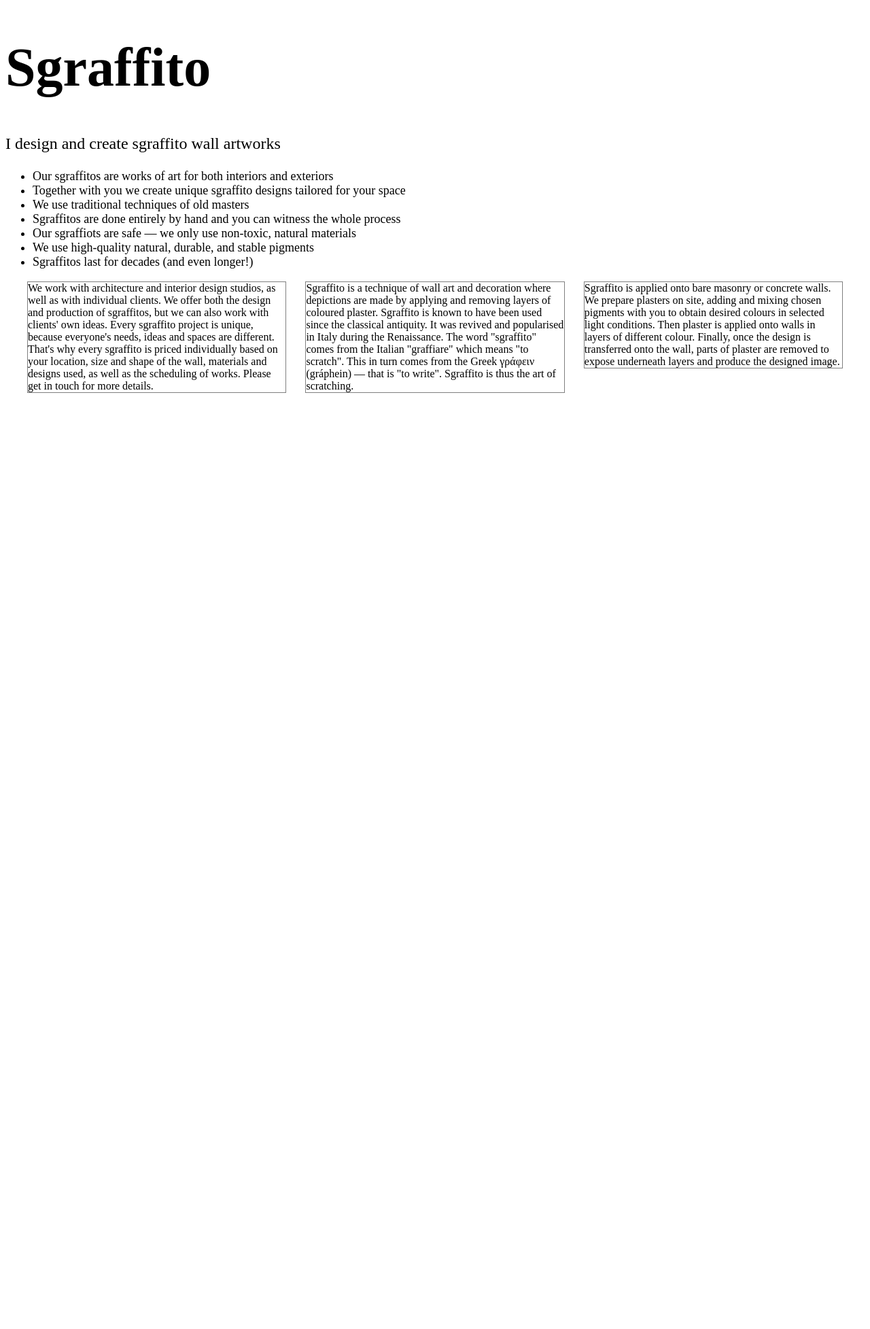
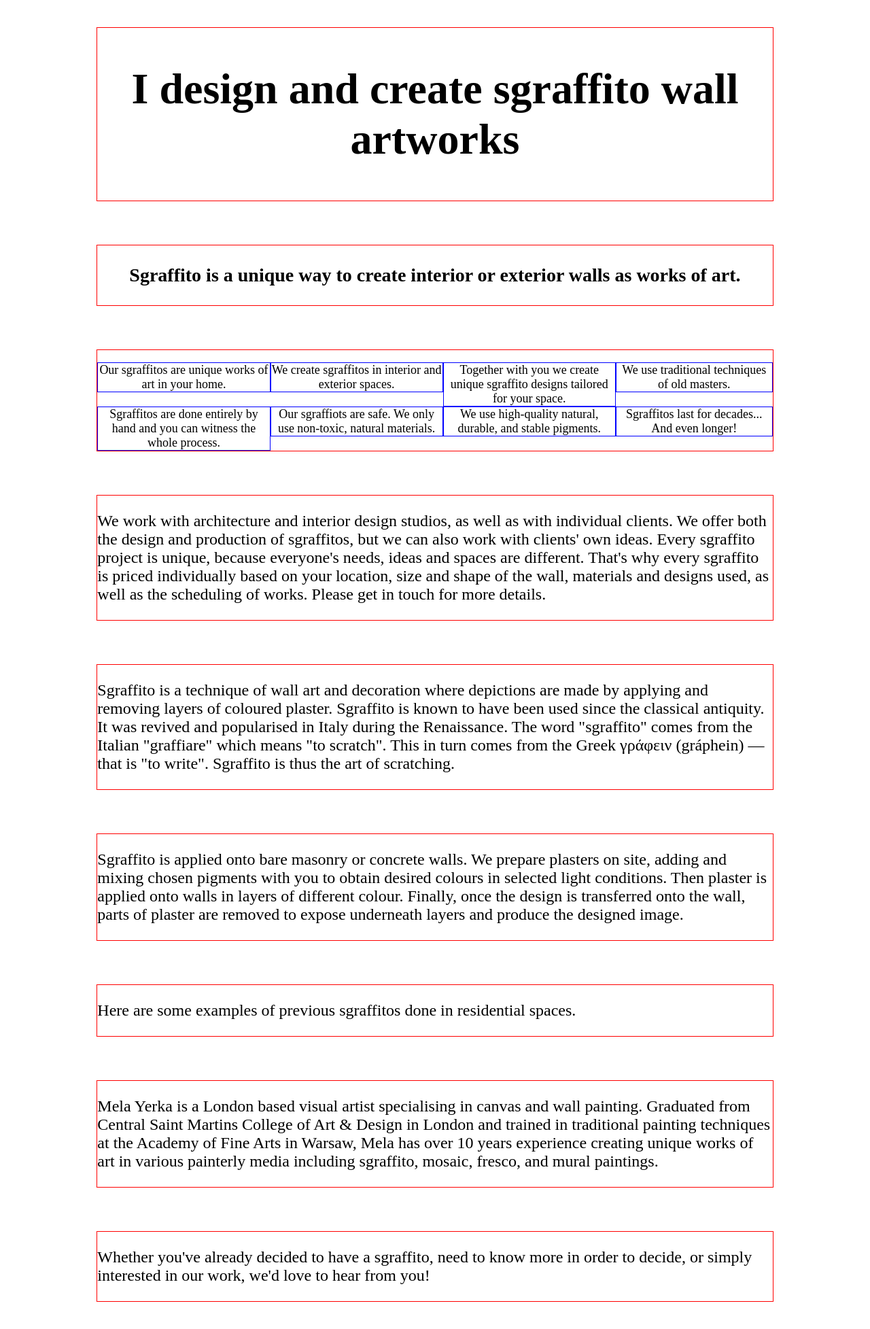
Before and after one commit to marek-kultys/trowel-and-lime, a Jekyll site: the page built from index.html, in a window 1280 px wide. Shown: the whole page at 68% size. Built offline with Jekyll 4.4.1, drawn with Linux system fonts in a browser that asks for light colours; some web fonts are replaced; before the commit the page ends 900 px from its top, so only the background shows below that.

Commit message:
Initial copy flesh out

```diff
--- a/_includes/head.html
+++ b/_includes/head.html
@@ -16,7 +16,6 @@
 
       <!-- Custom styles for this template -->
       <link href="/css/styles.css" rel="stylesheet">
-      <link href="https://fonts.googleapis.com/css?family=Scope+One" rel="stylesheet">
 
       <!-- HTML5 shim and Respond.js IE8 support of HTML5 elements and media queries -->
       <!--[if lt IE 9]>
--- a/css/styles.scss
+++ b/css/styles.scss
@@ -8,10 +8,14 @@
 $S: new-breakpoint(max-width 480px);
 $M: new-breakpoint(max-width 768px);
 
+// Link font
+@import 'https://fonts.googleapis.com/css?family=Scope+One&subset=latin-ext';
+
+
 // Globals
 html {
     overflow-y: scroll; // Fixing jumping scroll bar when page overflows
-	 overflow-x: ignore;
+	 overflow-x: hidden;;
     position: relative;
     min-height: 100%;
 }
@@ -25,25 +29,55 @@ body {
 }
 
 h1 {
-   font-size: 80px;
+   font-size: 64px;
+   text-align: center;
+}
+
+h3 {
+   font-size: 28px;
+   text-align: center;
 }
 
 p {
    font-size: 24px;
 }
 
-ul {
-   font-size: 18px;
+main {
+   @include outer-container;
+   @include media($M) {
+      margin-left: 15px;
+      margin-right: 15px;
+   }
 }
 
-.container {
-
-   @include outer-container;
-   .box {
-      border: 1px solid gray;
-      @include span-columns(4);
-      @include media($M) {
-         @include span-columns(12);
-      }
+section {
+   border: 1px solid red;
+   @include span-columns(10);
+   @include shift(1);
+   margin-top: 2em;
+   margin-bottom: 2em;
+   @include media($M) {
+      @include span-columns(12);
+      @include shift(0);
    }
 }
+
+ul {
+   padding: 0px;
+   font-size: 18px;
+   text-align: center;
+   margin-top: 1em;
+   margin-bottom: 3em;
+}
+ul:last-child {
+   margin-bottom: 1em;
+}
+
+li {
+   border: 1px solid blue;
+   @include span-columns(3, block-collapse);
+   @include media($M) {
+      @include span-columns(12, block-collapse);
+      max-width: 100%;
+   }
+}
--- a/index.html
+++ b/index.html
@@ -3,28 +3,67 @@ layout: main
 title: Sgraffito | Home
 label: home
 ---
-<h1>Sgraffito</h1>
+<main>
+   <section>
+      <h1>
+         I design and create sgraffito wall artworks
+      </h1>
+   </section>
 
-<p>I design and create sgraffito wall artworks</p>
+   <section>
+      <h3>
+         Sgraffito is a unique way to create interior or exterior walls as works of art.
+      </h3>
+   </section>
 
-<ul>
-   <li>Our sgraffitos are works of art for both interiors and exteriors</li>
-   <li>Together with you we create unique sgraffito designs tailored for your space</li>
-   <li>We use traditional techniques of old masters</li>
-   <li>Sgraffitos are done entirely by hand and you can witness the whole process</li>
-   <li>Our sgraffiots are safe — we only use non-toxic, natural materials</li>
-   <li>We use high-quality natural, durable, and stable pigments</li>
-   <li>Sgraffitos last for decades (and even longer!)</li>
-</ul>
+   <section>
+      <ul>
+         <li>Our sgraffitos are unique works of art in your home.</li>
+         <li>We create sgraffitos in interior and exterior spaces.</li>
+         <li>Together with you we create unique sgraffito designs tailored for your space.</li>
+         <li>We use traditional techniques of old masters.</li>
+      </ul>
+      <ul>
+         <li>Sgraffitos are done entirely by hand and you can witness the whole process.</li>
+         <li>Our sgraffiots are safe. We only use non-toxic, natural materials.</li>
+         <li>We use high-quality natural, durable, and stable pigments.</li>
+         <li>Sgraffitos last for decades... And even longer!</li>
+      </ul>
+   </section>
 
-<div class="container">
-   <div class="box">
-      We work with architecture and interior design studios, as well as with individual clients. We offer both the design and production of sgraffitos, but we can also work with clients' own ideas. Every sgraffito project is unique, because everyone's needs, ideas and spaces are different. That's why every sgraffito is priced individually based on your location, size and shape of the wall, materials and designs used, as well as the scheduling of works. Please get in touch for more details.
-   </div>
-   <div class="box">
-      Sgraffito is a technique of wall art and decoration where depictions are made by applying and removing layers of coloured plaster. Sgraffito is known to have been used since the classical antiquity. It was revived and popularised in Italy during the Renaissance. The word "sgraffito" comes from the Italian "graffiare" which means "to scratch". This in turn comes from the Greek γράφειν (gráphein) — that is "to write". Sgraffito is thus the art of scratching.
-   </div>
-   <div class="box">
-      Sgraffito is applied onto bare masonry or concrete walls. We prepare plasters on site, adding and mixing chosen pigments with you to obtain desired colours in selected light conditions. Then plaster is applied onto walls in layers of different colour. Finally, once the design is transferred onto the wall, parts of plaster are removed to expose underneath layers and produce the designed image.
-   </div>
-</div>
+   <section>
+      <p>
+         We work with architecture and interior design studios, as well as with individual clients. We offer both the design and production of sgraffitos, but we can also work with clients' own ideas. Every sgraffito project is unique, because everyone's needs, ideas and spaces are different. That's why every sgraffito is priced individually based on your location, size and shape of the wall, materials and designs used, as well as the scheduling of works. Please get in touch for more details.
+      </p>
+   </section>
+
+   <section>
+      <p>
+         Sgraffito is a technique of wall art and decoration where depictions are made by applying and removing layers of coloured plaster. Sgraffito is known to have been used since the classical antiquity. It was revived and popularised in Italy during the Renaissance. The word "sgraffito" comes from the Italian "graffiare" which means "to scratch". This in turn comes from the Greek γράφειν (gráphein) — that is "to write". Sgraffito is thus the art of scratching.
+      </p>
+   </section>
+
+   <section>
+      <p>
+         Sgraffito is applied onto bare masonry or concrete walls. We prepare plasters on site, adding and mixing chosen pigments with you to obtain desired colours in selected light conditions. Then plaster is applied onto walls in layers of different colour. Finally, once the design is transferred onto the wall, parts of plaster are removed to expose underneath layers and produce the designed image.
+      </p>
+   </section>
+
+   <section>
+      <p>
+         Here are some examples of previous sgraffitos done in residential spaces.
+      </p>
+   </section>
+
+   <section>
+      <p>
+         Mela Yerka is a London based visual artist specialising in canvas and wall painting. Graduated from Central Saint Martins College of Art & Design in London and trained in traditional painting techniques at the Academy of Fine Arts in Warsaw, Mela has over 10 years experience creating unique works of art in various painterly media including sgraffito, mosaic, fresco, and mural paintings.
+      </p>
+   </section>
+
+   <section>
+      <p>
+         Whether you've already decided to have a sgraffito, need to know more in order to decide, or simply interested in our work, we'd love to hear from you!
+      </p>
+   </section>
+</main>
```
Also changed, not shown: copy.md (+3 -2 lines).
